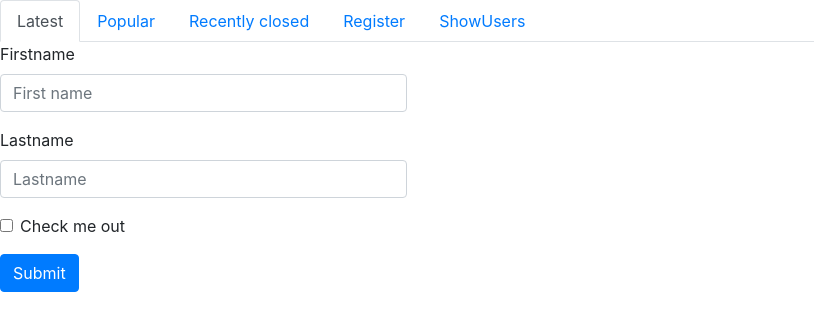
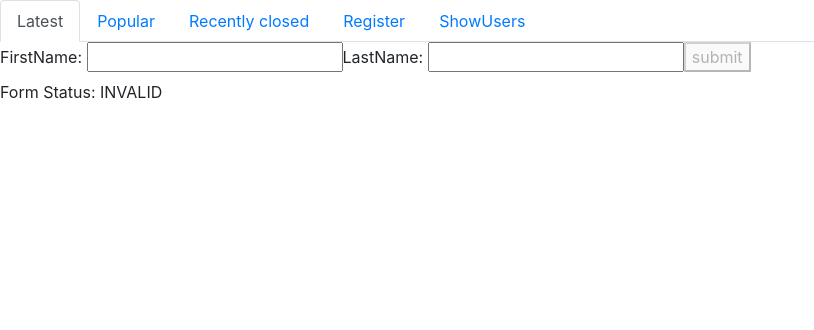
Before and after one commit to rajashekark/LoginUI, an Angular app in the folder login-UI/: page /userRegister in a window 1280 px wide. Shown: the top 330 px of the page, without its empty margins (0-814 px from the left). Built offline with nearby package versions, Linux system fonts and the light colour scheme.

Commit message:
updating userdata from ui to database

```diff
--- a/login-UI/src/app/app.module.ts
+++ b/login-UI/src/app/app.module.ts
@@ -6,6 +6,7 @@ import { AppComponent } from './app.component';
 import { UserRegisterComponent } from './user-register/user-register.component';
 import { DisplayUsersComponent } from './display-users/display-users.component';
 import { HttpClientModule } from '../../node_modules/@angular/common/http';
+import { ReactiveFormsModule } from '@angular/forms';
 
 @NgModule({
   declarations: [
@@ -17,6 +18,8 @@ import { HttpClientModule } from '../../node_modules/@angular/common/http';
     BrowserModule,
     AppRoutingModule,
     HttpClientModule,
+    ReactiveFormsModule,
+
 
   ],
   providers: [
--- a/login-UI/src/app/login-service.service.ts
+++ b/login-UI/src/app/login-service.service.ts
@@ -22,4 +22,10 @@ public getUserDetails() {
   .get<UserDetails[]>(`${this.url}/showUserDetails`)
 }
 
+public createUser(user: UserDetails):Observable<UserDetails> {
+  return this
+  .http
+  .post<UserDetails>(`${this.url}/saveUserDetails`,user)
+
 }
+}
--- a/login-UI/src/app/user-register/user-register.component.html
+++ b/login-UI/src/app/user-register/user-register.component.html
@@ -1,27 +1,21 @@
-<div class="fluid-container">
-  <form>
-    <div class="row">
+<form [formGroup] = "registerForm" (ngSubmit) = "onSubmit()">
+  <label>
+    FirstName:
+    <input type="text" formControlName="firstName" required>
+  </label>
 
-      <div class="col-sm-4">
-        <div class="form-group">
-          <label for="firstname">Firstname</label>
-          <input type="" class="form-control" placeholder="First name">
-        </div>
-      </div>
-    </div>
-    <div class="row">
+  <label>
+    LastName:
+    <input type="text" formControlName="lastName">
+  </label>
 
-        <div class="col-sm-4">
-    <div class="form-group">
-      <label for="lastname">Lastname</label>
-      <input type="text" class="form-control" placeholder="Lastname">
-    </div>
-  </div>
-</div>
-    <div class="form-group form-check">
-      <input type="checkbox" class="form-check-input" id="exampleCheck1">
-      <label class="form-check-label" for="exampleCheck1">Check me out</label>
-    </div>
-    <button type="submit" class="btn btn-primary">Submit</button>
-  </form>
-</div>
+
+
+
+
+ <button type="submit" [disabled]="!registerForm.valid">submit</button>
+</form>
+
+<p>
+  Form Status: {{ registerForm.status }}
+</p>
--- a/login-UI/src/app/user-register/user-register.component.ts
+++ b/login-UI/src/app/user-register/user-register.component.ts
@@ -1,4 +1,8 @@
 import { Component, OnInit } from '@angular/core';
+import { FormGroup, FormControl,FormBuilder, Validators } from '../../../node_modules/@angular/forms';
+import { LoginServiceService } from '../login-service.service';
+import { Router } from '../../../node_modules/@angular/router';
+
 
 @Component({
   selector: 'app-user-register',
@@ -7,9 +11,21 @@ import { Component, OnInit } from '@angular/core';
 })
 export class UserRegisterComponent implements OnInit {
 
-  constructor() { }
+data:any;
+  registerForm : FormGroup;
+  constructor(private fb:FormBuilder, private loginService: LoginServiceService,
+  private router:Router) { }
 
   ngOnInit() {
+    this.registerForm = this.fb.group({
+      id : [],
+    firstName : ['',[Validators.required, Validators.minLength(4)]],
+    lastName :  ['',Validators.minLength(4)],
+  });
+}
+onSubmit() {
+  this.loginService
+  .createUser(this.registerForm.value)
+  .subscribe();
   }
-
-}
+  }
```
